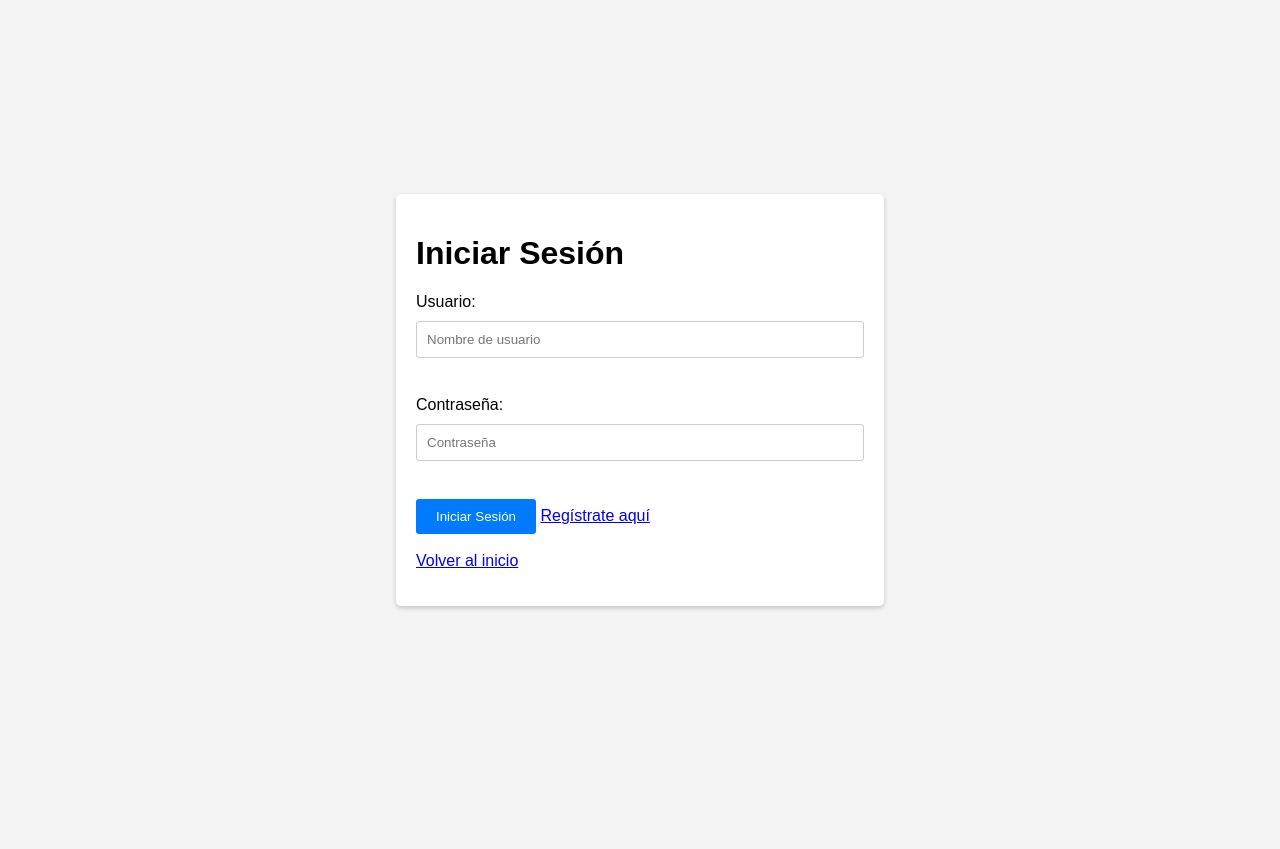
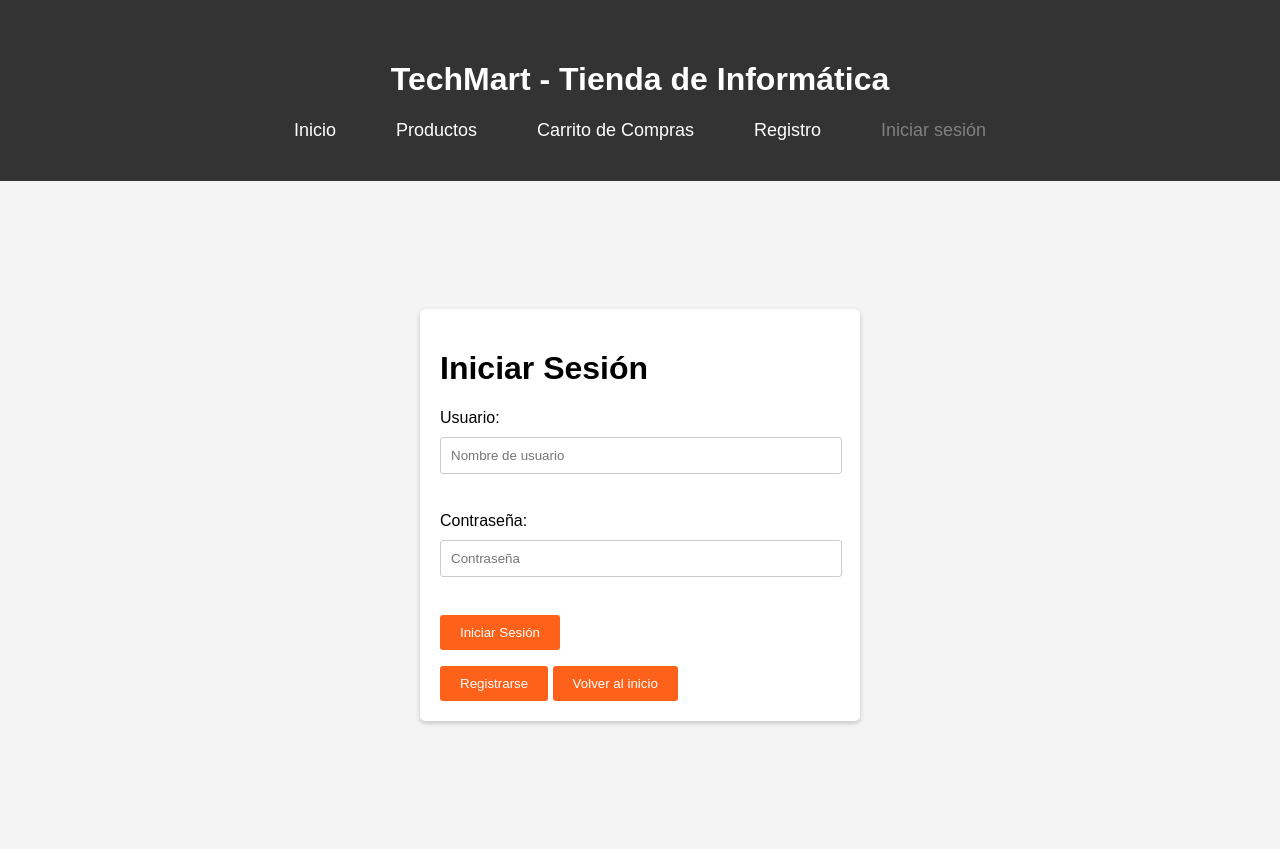
Before and after one commit to GuilleMedina96/Tienda-de-informatica, a PHP site: page /formulario_login.php in a window 1280 px wide; the page is wider, and only the part inside the window is pictured. Before the commit the page ends 610 px from the top of that part, so only its background shows below. Run offline with PHP 8.4, Linux system fonts and the light colour scheme.

Commit message:
muchos cambios, cambios de estilos para tratar de que sea igual en todos lados

```diff
--- a/Controladores/procesar_login.php
+++ b/Controladores/procesar_login.php
@@ -6,7 +6,7 @@ require '../Controladores/verificar_datos.php';
 // Obtiene una instancia de PDO usando la función conexion()
 $conexion = conexion();
 
-session_start(); // Inicia la sesión al inicio del script
+// session_start(); // Inicia la sesión al inicio del script
 
 $mensaje_error = ''; // Variable para almacenar mensajes de error
 
--- a/Front/carrito.php
+++ b/Front/carrito.php
@@ -34,8 +34,8 @@ $productosEnCarrito = $carrito->obtenerProductos();
     <meta charset="UTF-8">
     <meta name="viewport" content="width=device-width, initial-scale=1.0">
     <title>Carrito de Compras</title>
-    <link rel="stylesheet" href="../Front/estilos/navbar.css">
-    <link rel="stylesheet" href="../Front/estilos/carrito.css">
+    <link rel="stylesheet" href="./estilos/navbarra.css">
+    <link rel="stylesheet" href="./estilos/carrito.css">
 </head>
 
 <body>
@@ -108,7 +108,7 @@ $productosEnCarrito = $carrito->obtenerProductos();
     </div>
 
     <footer>
-        <p>&copy; 2023 Tienda de Informática</p>
+        <p>&copy; 2024 Tienda de Informática</p>
     </footer>
 </body>
 
--- a/Front/estilos/login.css
+++ b/Front/estilos/loggin.css
@@ -7,10 +7,18 @@ body {
     justify-content: center;
     align-items: center;
     min-height: 100vh;
+    flex-direction: column;
+    /* Cambiado para alinear verticalmente */
 }
 
-h1 {
-    text-align: left;
+main {
+    padding: 10%;
+    width: 100%;
+    /* Asegúrate de que ocupa el ancho total */
+}
+
+h2 {
+    text-align: center;
 }
 
 form {
@@ -18,7 +26,12 @@ form {
     padding: 20px;
     border-radius: 5px;
     box-shadow: 0 2px 5px rgba(0, 0, 0, 0.2);
-    width: 35%;
+    width: 90%;
+    /* Ajustado a un valor razonable */
+    max-width: 400px;
+    /* Establecer un ancho máximo */
+    margin: auto;
+    /* Centrar el formulario */
 }
 
 label {
@@ -36,14 +49,18 @@ input[type="password"] {
 }
 
 button[type="submit"] {
-    background-color: #007bff;
+    background-color: #fd611a;
     color: #fff;
     padding: 10px 20px;
     border: none;
     border-radius: 3px;
-    cursor: pointer;
 }
 
 button[type="submit"]:hover {
-    background-color: #0056b3;
+    background-color: #e05a1e;
 }
+
+a {
+    text-decoration: none;
+    color: inherit;
+}
--- /dev/null
+++ b/Front/estilos/navbarra.css
@@ -0,0 +1,71 @@
+header {
+    background-color: #333;
+    color: #fff;
+    padding: 20px 0;
+    text-align: center;
+    width: 100%;
+    position: relative;
+    /* Mantiene el navbar en la parte superior */
+    top: 0;
+    /* Asegura que esté en la parte superior */
+    z-index: 1000;
+    /* Asegura que esté por encima de otros elementos */
+}
+
+/* Asegúrate de que el nav ocupe el 100% del ancho */
+nav {
+    width: 100%;
+    /* Asegúrate de que el nav ocupe toda la pantalla */
+}
+
+/* Elimina el margen superior del nav */
+nav ul {
+    list-style: none;
+    padding: 0;
+    margin: 0;
+    display: flex;
+    justify-content: center;
+    /* Centra los elementos horizontalmente */
+    align-items: center;
+    /* Alinea los elementos verticalmente */
+    width: 100%;
+    /* Asegura que el ul ocupe el 100% del ancho */
+}
+
+/* Estilos de los elementos de la lista */
+nav ul li {
+    margin-right: 20px;
+}
+
+nav ul li:last-child {
+    margin-right: 0;
+    /* Elimina el margen del último elemento */
+}
+
+/* Estilos de los enlaces */
+nav ul li a {
+    text-decoration: none;
+    color: #fff;
+    font-size: 18px;
+    padding: 10px 20px;
+    /* Añade relleno para aumentar el área de clic */
+    transition: background-color 0.3s ease;
+    /* Animación de hover */
+}
+
+/* Cambiar color al pasar el mouse */
+nav ul li a:hover {
+    background-color: #444;
+    /* Color de fondo al hacer hover */
+    border-radius: 5px;
+    /* Añadir esquinas redondeadas */
+}
+
+/* Estilo para el enlace activo */
+nav ul li.active a {
+    font-weight: bold;
+    background-color: #555;
+    /* Color de fondo para el enlace activo */
+    border-radius: 5px;
+    /* Añadir esquinas redondeadas */
+}
--- a/Front/formulario_login.php
+++ b/Front/formulario_login.php
@@ -5,11 +5,17 @@
     <meta charset="UTF-8">
     <meta name="viewport" content="width=device-width, initial-scale=1.0">
     <title>Iniciar Sesión</title>
-    <link rel="stylesheet" href="Estilos/login.css">
+    <link rel="stylesheet" href="./estilos/navbarra.css">
+    <link rel="stylesheet" href="estilos/loggin.css">
 </head>
 
 <body>
-
+    <header>
+        <?php
+        include "navbar.php";
+        ?>
+    </header>
+    <main>
         <form action="" method="POST"> <!-- action vacío para que se redirija a la misma página y procesemos el login -->
             <h1>Iniciar Sesión</h1>
             <label for="usuario_usuario">Usuario:</label>
@@ -18,11 +24,9 @@
             <label for="usuario_clave">Contraseña:</label>
             <input type="password" name="usuario_clave" placeholder="Contraseña" required><br><br>
             <button type="submit">Iniciar Sesión</button>
-        <a href="../php/registro.php">Regístrate aquí</a><br><br>
-        <a href="../Front/index.php" class="button">Volver al inicio</a> <!-- Enlace para volver al inicio -->
 
             <?php
-        // Incluimos el archivo que procesa el inicio de sesión
+            // Incluimos el archivDo que procesa el inicio de sesión
             include '../Controladores/procesar_login.php';
 
             if (isset($mensaje_error)) {
@@ -30,7 +34,11 @@
             }
             ?>
 
+            <button type="submit"><a href="registro.php" class="button">Registrarse</a></button>
+
+            <button type="submit"><a href="index.php" class="button">Volver al inicio</a></button
                 </form>
+    </main>
 </body>
 
 </html>
--- a/Front/index.php
+++ b/Front/index.php
@@ -5,8 +5,8 @@
     <meta charset="UTF-8">
     <meta name="viewport" content="width=device-width, initial-scale=1.0">
     <title>TechMart - Inicio</title>
-    <link rel="stylesheet" href="Estilos/navbar.css">
-    <link rel="stylesheet" href="Estilos/home.css">
+    <link rel="stylesheet" href="estilos/navbarra.css">
+    <link rel="stylesheet" href="estilos/home.css">
 </head>
 
 <body>
--- a/Front/navbar.php
+++ b/Front/navbar.php
@@ -5,7 +5,7 @@
     <meta charset="UTF-8">
     <meta name="viewport" content="width=device-width, initial-scale=1.0">
     <title>TechMart - Tienda de Informática</title>
-    <link rel="stylesheet" href="estilos/navbar.css"> <!-- Asegúrate de que esta ruta sea correcta -->
+    <link rel="stylesheet" href="./estilos/navbarra.css"> <!-- Asegúrate de que esta ruta sea correcta -->
 </head>
 
 <body>
@@ -34,7 +34,7 @@
                     }
                 } else {
                     // Mostrar enlaces para usuarios no autenticados
-                    echo '<li><a href="../php/registro.php">Registro</a></li>';
+                    echo '<li><a href="registro.php">Registro</a></li>';
                     echo '<li><a href="formulario_login.php">Iniciar sesión</a></li>';
                 }
                 ?>
--- a/Front/perfil.php
+++ b/Front/perfil.php
@@ -61,4 +61,3 @@ if (isset($_SESSION['usuario_id'])) {
 } else {
     echo "Sesión no iniciada. Debes iniciar sesión primero.";
 }
-?>
--- a/administrador/admin_dashboard.php
+++ b/administrador/admin_dashboard.php
@@ -6,7 +6,7 @@
     <meta name="viewport" content="width=device-width, initial-scale=1.0">
     <title>Panel de Administración - TechMart</title>
     <link rel="stylesheet" href="../Front/estilos/carrito.css">
-    <link rel="stylesheet" href="../Front/estilos/navbar.css">
+    <link rel="stylesheet" href="../Front/estilos/navbarra.css">
     <style>
         /* Estilo para los botones de administración */
         .botones-administracion {
--- a/administrador/admin_gestionar_ordenes.php
+++ b/administrador/admin_gestionar_ordenes.php
@@ -11,7 +11,7 @@ require_once '../Controladores/conexion.php';
     <title>Gestionar Órdenes - TechMart</title>
     <link rel="stylesheet" href="carrito.css">
     <link rel="stylesheet" href="../Front\estilos\carrito.css">
-    <link rel="stylesheet" href="../Front\estilos\navbar.css">
+    <link rel="stylesheet" href="../Front\estilos\navbarra.css">
 </head>
 
 <body>
--- a/administrador/admin_gestionar_reseñas.php
+++ b/administrador/admin_gestionar_reseñas.php
@@ -20,7 +20,7 @@ if (isset($_GET['delete'])) {
     <title>Gestionar Reseñas - TechMart</title>
     <link rel="stylesheet" href="carrito.css">
     <link rel="stylesheet" href="../Front\estilos\carrito.css">
-    <link rel="stylesheet" href="../Front\estilos\navbar.css">
+    <link rel="stylesheet" href="../Front\estilos\navbarra.css">
 </head>
 
 <body>
--- a/administrador/admin_orders.php
+++ b/administrador/admin_orders.php
@@ -6,7 +6,7 @@
     <meta name="viewport" content="width=device-width, initial-scale=1.0">
     <title>Gestionar Órdenes - TechMart</title>
     <link rel="stylesheet" href="../Front\estilos\carrito.css">
-    <link rel="stylesheet" href="../Front\estilos\navbar.css">
+    <link rel="stylesheet" href="../Front\estilos\navbarra.css">
 </head>
 
 <body>
--- a/administrador/admin_products.php
+++ b/administrador/admin_products.php
@@ -6,7 +6,7 @@
     <meta name="viewport" content="width=device-width, initial-scale=1.0">
     <title>Gestionar Productos - TechMart</title>
     <link rel="stylesheet" href="../Front\estilos\carrito.css">
-    <link rel="stylesheet" href="../Front\estilos\navbar.css">
+    <link rel="stylesheet" href="../Front\estilos\navbarra.css">
 </head>
 
 <body>
--- a/administrador/admin_reviews.php
+++ b/administrador/admin_reviews.php
@@ -7,7 +7,7 @@
     <title>Gestionar Reseñas - TechMart</title>
     <link rel="stylesheet" href="path/to/estilos.css">
     <link rel="stylesheet" href="../Front\estilos\carrito.css">
-    <link rel="stylesheet" href="../Front\estilos\navbar.css">
+    <link rel="stylesheet" href="../Front\estilos\navbarra.css">
 </head>
 
 <body>
```
Also changed, not shown: Front/estilos/navbar.css (deleted, +0 -25 lines), Front/estilos/registrar.css (renamed from Front/estilos/registros.css, +24 -17 lines), Front/registro.php (renamed from php/registro.php, +11 -5 lines), Front/estilos/categorias.css (line endings or trailing spaces). Lines whose indentation alone changed are shown as unchanged.
